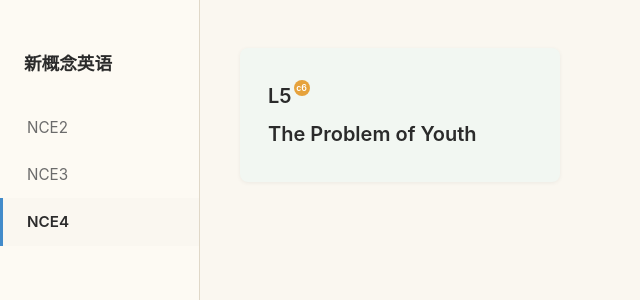
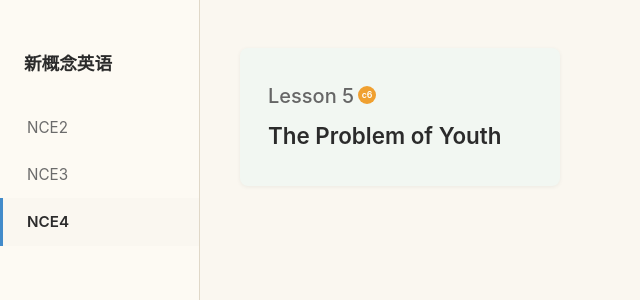
Before and after one commit to farisni/nce-proj, a Vue app: page / in a window 1280 px wide. Shown: the top 300 px of the page, without its empty margins (0-640 px from the left). Built offline with nearby package versions, Linux system fonts and the light colour scheme.

Commit message:
c6徽章样式对齐+Lesson5灰度+c6浅橙

```diff
--- a/src/views/Home.vue
+++ b/src/views/Home.vue
@@ -23,8 +23,11 @@ function goArticle(id: string) {
       class="article-card" @click="goArticle(item.id)"
     >
       <h3 class="card-title">
-        <span class="lesson-line">L{{ item.lesson }}<sup v-if="item.tag" class="card-tag">{{ item.tag }}</sup></span>
-        {{ item.title }}
+        <span class="lesson-line">
+          Lesson {{ item.lesson
+          }}<span v-if="item.tag" class="card-tag">{{ item.tag }}</span>
+        </span>
+        <span class="title-text">{{ item.title }}</span>
       </h3>
     </div>
   </div>
@@ -34,12 +37,14 @@ function goArticle(id: string) {
 .card-area { padding: 48px 40px; display: grid; grid-template-columns: repeat(auto-fill, minmax(280px, 1fr)); gap: 20px; align-content: start; }
 .article-card { background: #f2f7f2; box-shadow: 0 1px 4px rgba(0,0,0,0.06); border-radius: var(--radius); padding: 32px 28px; cursor: pointer; transition: box-shadow 0.2s; &:hover { box-shadow: 0 2px 12px rgba(0,0,0,0.08); } }
 .card-title { font-size: 1.25rem; font-weight: 600; color: var(--color-text); line-height: 1.6; }
-.lesson-line { display: block; margin-bottom: 6px; }
+.lesson-line { display: block; margin-bottom: 6px; color: #666; font-weight: 500; }
+.title-text { font-size: 1.4rem; }
 .card-tag {
+  display: inline-block; position: relative; top: -5px;
+  width: 18px; height: 18px; line-height: 18px; text-align: center;
   font-size: 0.55rem; color: #fff; font-weight: 600;
-  background: #e6a23c; border-radius: 50%; width: 16px; height: 16px;
-  display: inline-flex; align-items: center; justify-content: center; padding: 0;
-  position: relative; top: -4px; margin-left: 2px;
+  background: #f0a030; border-radius: 50%;
+  margin-left: 4px;
 }
 .empty-tip { grid-column: 1 / -1; text-align: center; color: var(--color-text-secondary); padding: 80px 0; font-size: 0.95rem; }
 </style>
```
